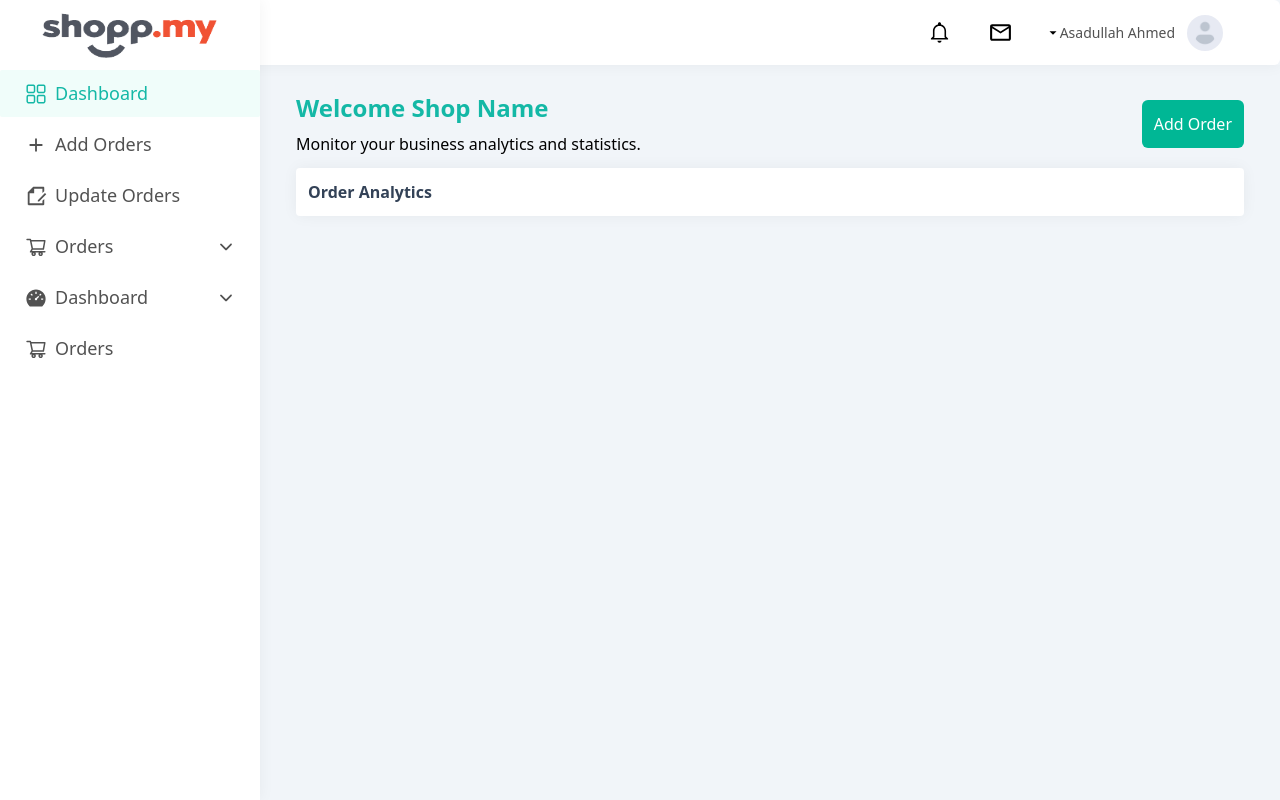
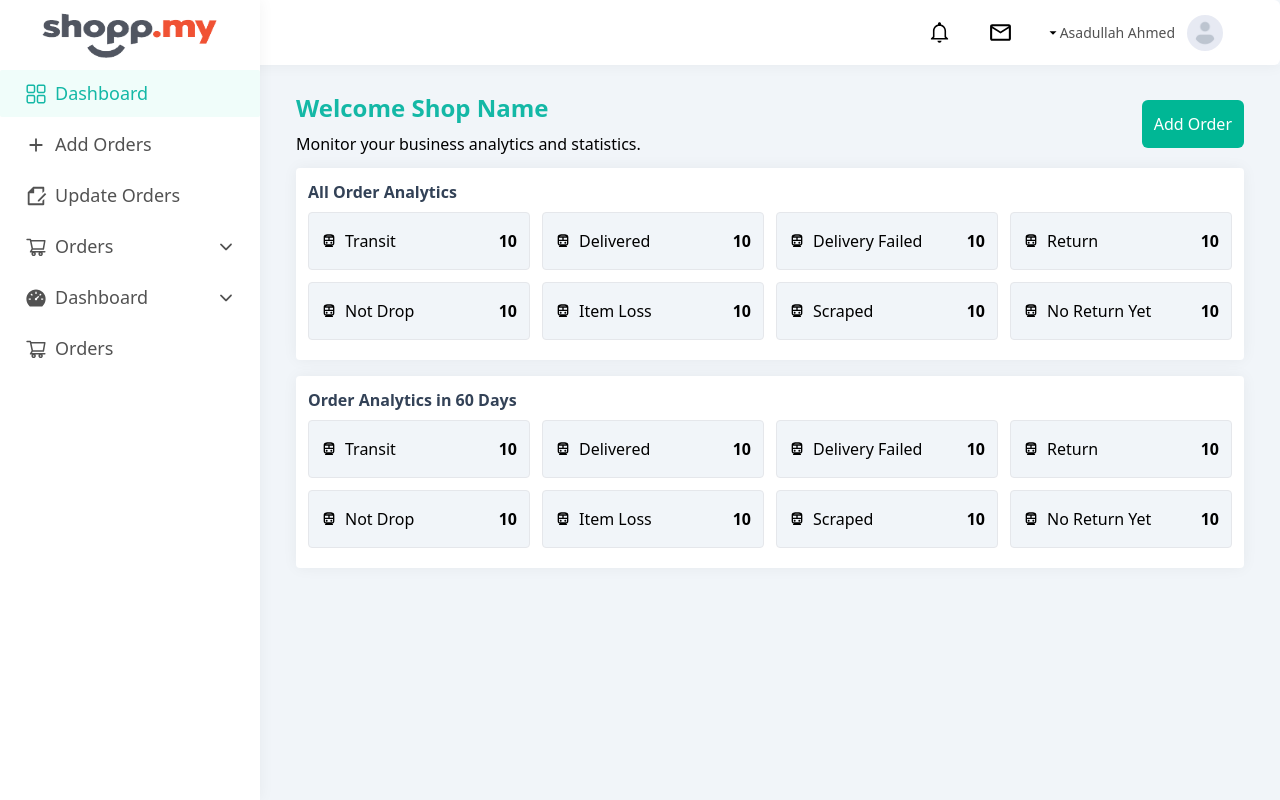
Before and after one commit to asadullah055/order-handler-dashboard, a React (Vite) app: page / in a window 1280 px wide. Built offline with nearby package versions, Linux system fonts and the light colour scheme; no server answers.

Commit message:
add order analytics

```diff
--- /dev/null
+++ b/src/components/OrderCard.jsx
@@ -0,0 +1,18 @@
+import React from "react";
+import { Link } from "react-router-dom";
+
+const OrderCard = ({ icon, title, count }) => {
+  return (
+    <Link to="#">
+      <div className="bg-slate-100 p-3 py-4 rounded flex justify-between border">
+        <span className="flex gap-2 items-center">
+          {icon}
+          <h3>{title}</h3>
+        </span>
+        <span className="font-semibold">{count}</span>
+      </div>
+    </Link>
+  );
+};
+
+export default OrderCard;
--- a/src/pages/Dashboard.jsx
+++ b/src/pages/Dashboard.jsx
@@ -1,5 +1,7 @@
 import React from "react";
+import { MdOutlineDirectionsTransitFilled } from "react-icons/md";
 import { Link } from "react-router-dom";
+import OrderCard from "../components/OrderCard";
 
 const Dashboard = () => {
   return (
@@ -13,15 +15,102 @@ const Dashboard = () => {
         </div>
         <Link
           to="/add-order"
-          className="bg-[#00b795] font-poppin text-white font-medium p-3 rounded-md"
+          className="bg-[#00b795] sm:block hidden font-poppin text-white font-medium p-3 rounded-md"
         >
           Add Order
         </Link>
       </div>
       <div className="bg-white p-3 rounded shadow-[0_0_15px_0_rgb(34_41_47_/_5%)]">
-        <h2 className="font-semibold text-[#334257]">Order Analytics</h2>
-        <div className="">
-
+        <h2 className="font-semibold text-[#334257]">All Order Analytics</h2>
+        <div className="grid grid-cols-1 md:grid-cols-3 sm:grid-cols-2 py-2 lg:grid-cols-3 xl:grid-cols-4 gap-3">
+          <OrderCard
+            title={"Transit"}
+            icon={<MdOutlineDirectionsTransitFilled />}
+            count={"10"}
+          />
+          <OrderCard
+            title={"Delivered"}
+            icon={<MdOutlineDirectionsTransitFilled />}
+            count={"10"}
+          />
+          <OrderCard
+            title={"Delivery Failed"}
+            icon={<MdOutlineDirectionsTransitFilled />}
+            count={"10"}
+          />
+          <OrderCard
+            title={"Return"}
+            icon={<MdOutlineDirectionsTransitFilled />}
+            count={"10"}
+          />
+          <OrderCard
+            title={"Not Drop"}
+            icon={<MdOutlineDirectionsTransitFilled />}
+            count={"10"}
+          />
+          <OrderCard
+            title={"Item Loss"}
+            icon={<MdOutlineDirectionsTransitFilled />}
+            count={"10"}
+          />
+          <OrderCard
+            title={"Scraped"}
+            icon={<MdOutlineDirectionsTransitFilled />}
+            count={"10"}
+          />
+          <OrderCard
+            title={"No Return Yet"}
+            icon={<MdOutlineDirectionsTransitFilled />}
+            count={"10"}
+          />
+        </div>
+      </div>
+      {/* Order Analytics in 60 Days */}
+      <div className="bg-white mt-4 p-3 rounded shadow-[0_0_15px_0_rgb(34_41_47_/_5%)]">
+        <h2 className="font-semibold text-[#334257]">
+          Order Analytics in 60 Days
+        </h2>
+        <div className="grid grid-cols-1 md:grid-cols-3 sm:grid-cols-2 py-2 lg:grid-cols-3 xl:grid-cols-4 gap-3">
+          <OrderCard
+            title={"Transit"}
+            icon={<MdOutlineDirectionsTransitFilled />}
+            count={"10"}
+          />
+          <OrderCard
+            title={"Delivered"}
+            icon={<MdOutlineDirectionsTransitFilled />}
+            count={"10"}
+          />
+          <OrderCard
+            title={"Delivery Failed"}
+            icon={<MdOutlineDirectionsTransitFilled />}
+            count={"10"}
+          />
+          <OrderCard
+            title={"Return"}
+            icon={<MdOutlineDirectionsTransitFilled />}
+            count={"10"}
+          />
+          <OrderCard
+            title={"Not Drop"}
+            icon={<MdOutlineDirectionsTransitFilled />}
+            count={"10"}
+          />
+          <OrderCard
+            title={"Item Loss"}
+            icon={<MdOutlineDirectionsTransitFilled />}
+            count={"10"}
+          />
+          <OrderCard
+            title={"Scraped"}
+            icon={<MdOutlineDirectionsTransitFilled />}
+            count={"10"}
+          />
+          <OrderCard
+            title={"No Return Yet"}
+            icon={<MdOutlineDirectionsTransitFilled />}
+            count={"10"}
+          />
         </div>
       </div>
     </div>
--- a/src/pages/orders/UpdateOrder.jsx
+++ b/src/pages/orders/UpdateOrder.jsx
@@ -136,7 +136,7 @@ const UpdateOrder = () => {
                     name="claim"
                     value={formData.claim}
                     onChange={handleInputChange}
-                    className="w-[50%] focus:outline-slate-200 border rounded p-3"
+                    className="w-full focus:outline-slate-200 border rounded p-3"
                   >
                     <option value="">--select--</option>
                     <option value="Yes">Yes</option>
@@ -174,7 +174,7 @@ const UpdateOrder = () => {
                     name="approvedOrReject"
                     value={formData.approvedOrReject}
                     onChange={handleInputChange}
-                    className="w-[50%] focus:outline-slate-200 border rounded p-3"
+                    className="w-full  focus:outline-slate-200 border rounded p-3"
                   >
                     <option value="">--select--</option>
                     <option value="Approve">Approve</option>
```
